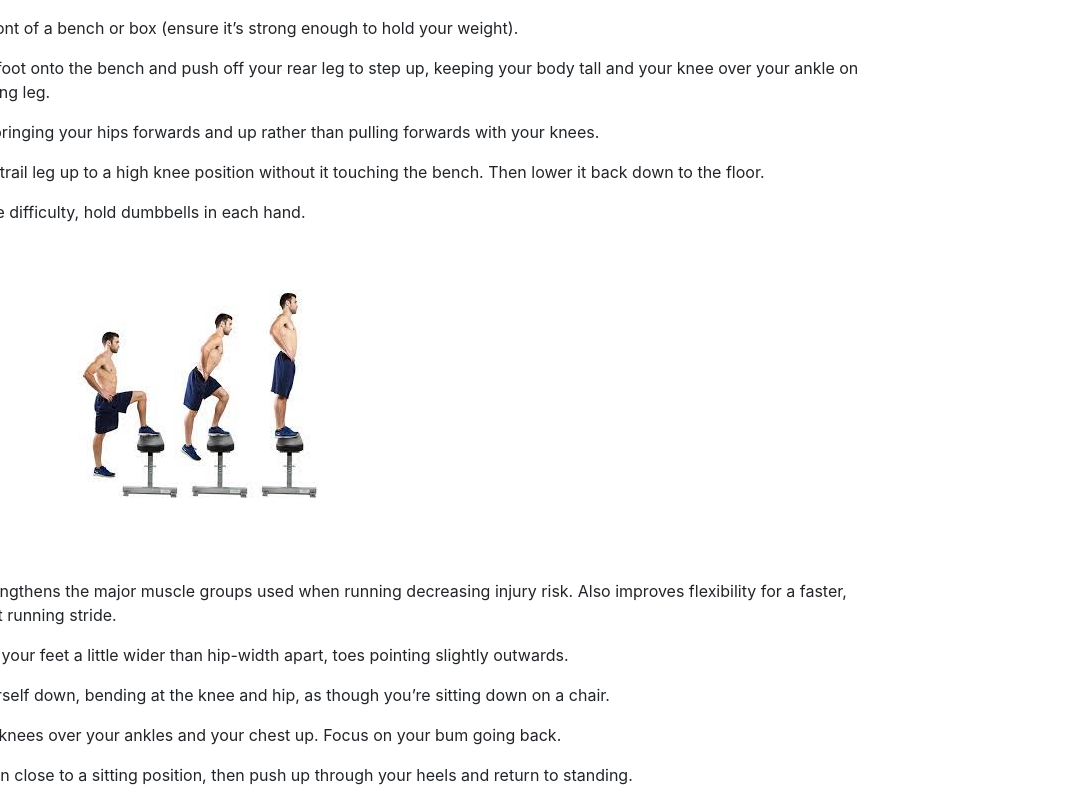
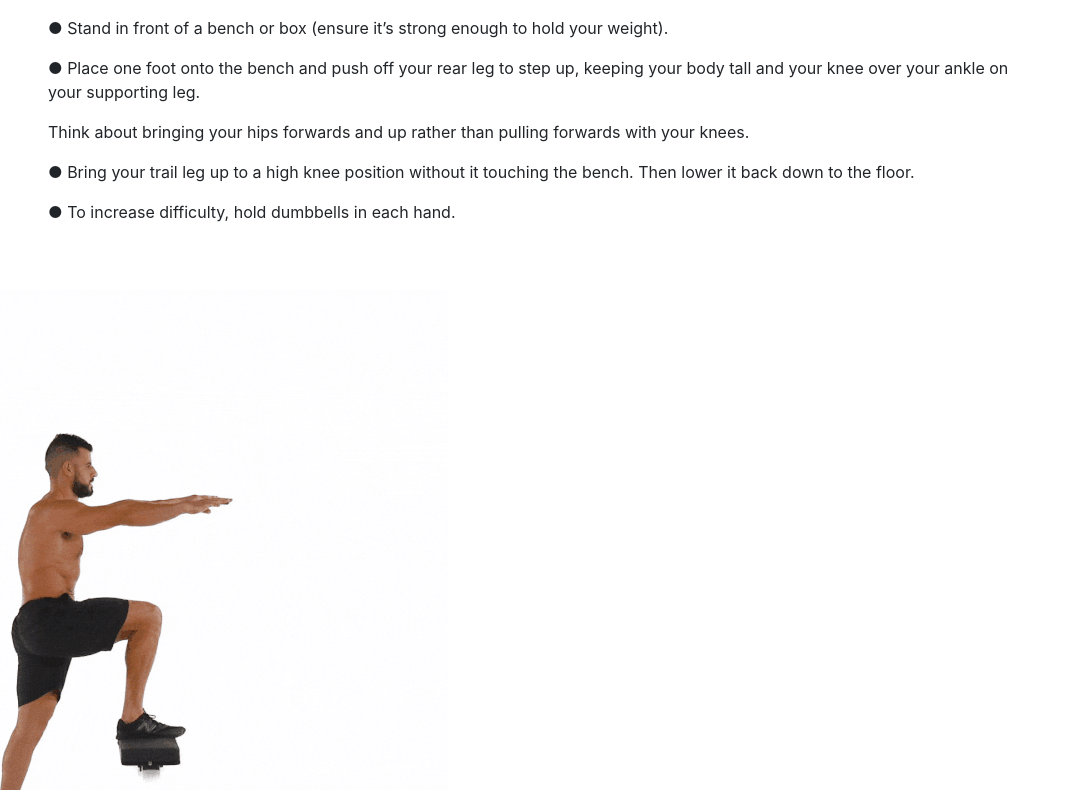
Before and after one commit to timmlaxton/Exercise_App, a React (Create React App) app: page /running in a window 1280 px wide. Shown: the part 2635-3425 px from the top of the page, without its empty margins (0-1070 px from the left). Built offline with nearby package versions, Linux system fonts and the light colour scheme.

Commit message:
stepup gif added

```diff
--- a/src/components/running.component.js
+++ b/src/components/running.component.js
@@ -4,7 +4,7 @@ import {Jumbotron, Button, Container} from 'reactstrap';
 import pushup from '../images/puss.gif'
 import dumbbell from '../images/dumb.gif'
 import tricep from '../images/tricep.gif'
-import stepup from '../images/stepups.jpg'
+import stepup from '../images/stepups.gif'
 import squat from '../images/squat.jpg'
 import lunges from '../images/lunges.jpg'
 import deadlift from '../images/deadlift.jpg'
--- a/src/index.css
+++ b/src/index.css
@@ -193,26 +193,26 @@ top: 0px;
 
 .tricep{
   position: relative;
-  left: -50px;
+  left: -100px;
   top: 50px;
 }
 
 .step-ups-text{
   position: relative;
   bottom: -80px;
-  right: 150px;
+  right: -50px;
 }
 
 .stepup{
   position: relative;
-  left: 180px;
+  left: -200px;
   top: 50px;
 }
 
 .squat-text{
   position: relative;
   bottom: -80px;
-  right: 180px;
+  right: -200px;
 
 }
 
```
Also changed, not shown: src/images/stepups.gif (added).
